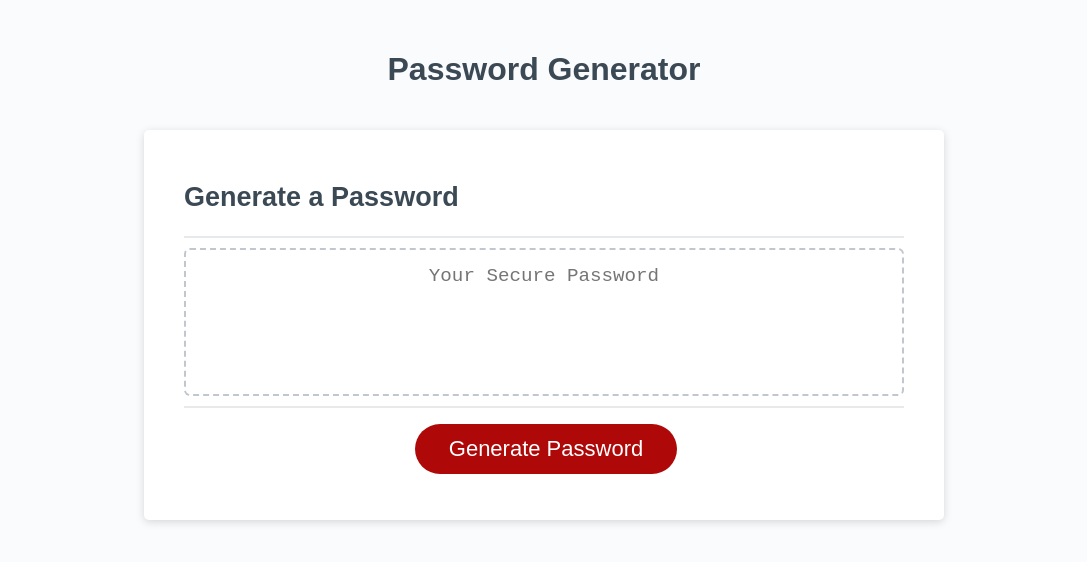
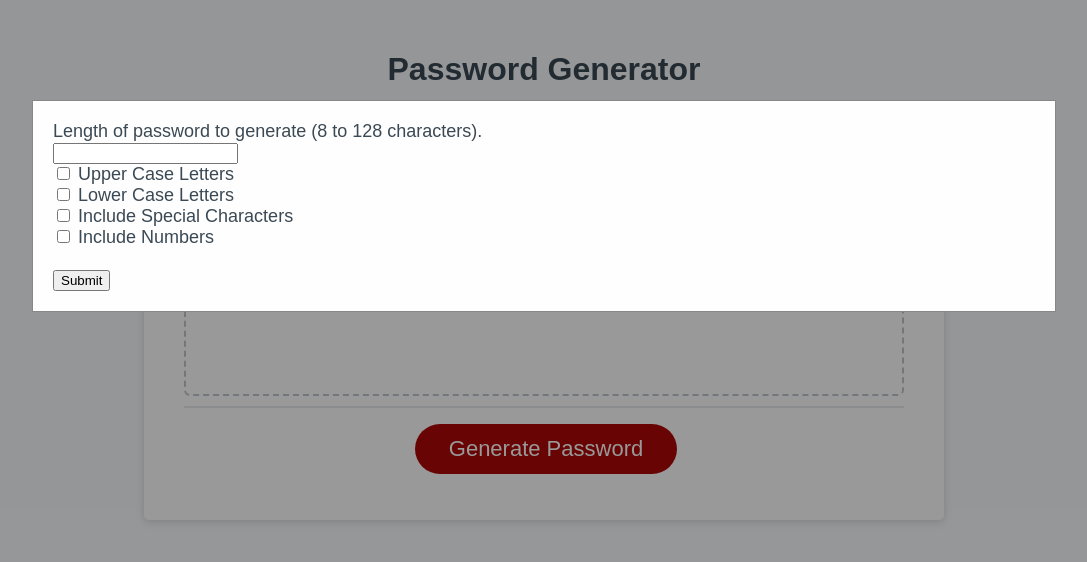
Before and after one commit to lholgate/password-generator, a plain HTML site: page index.html in a window 1280 px wide. Both pictures are taken after a click on the button "Generate Password". Shown: the whole page, without its empty margins (96-1183 px from the left). Drawn offline with Linux system fonts and the light colour scheme.

Commit message:
added Modal feature

```diff
--- a/assets/css/style.css
+++ b/assets/css/style.css
@@ -135,3 +135,34 @@ button[disabled] {
     font-size: 0.8rem;
   }
 }
+
+/* The Modal (background) */
+.modal {
+  display: none; /* Hidden by default */
+  position: fixed; /* Stay in place */
+  z-index: 1; /* Sit on top */
+  padding-top: 100px; /* Location of the box */
+  left: 0;
+  top: 0;
+  width: 100%; /* Full width */
+  height: 100%; /* Full height */
+  overflow: auto; /* Enable scroll if needed */
+  background-color: rgb(0,0,0); /* Fallback color */
+  background-color: rgba(0,0,0,0.4); /* Black w/ opacity */
+}
+
+/* Modal Content */
+.modal-content {
+  background-color: #fefefe;
+  margin: auto;
+  padding: 20px;
+  border: 1px solid #888;
+  width: 80%;
+}
+
+.submit:hover,
+.submit:focus {
+  color: #000;
+  text-decoration: none;
+  cursor: pointer;
+}
--- a/assets/js/script.js
+++ b/assets/js/script.js
@@ -3,7 +3,8 @@ var generateBtn = document.querySelector("#generate");
 
 // Write password to the #password input
 function writePassword() {
-  var password = generatePassword();
+  // var password = generatePassword();
+  var password = "This is a Test!";
   var passwordText = document.querySelector("#password");
 
   passwordText.value = password;
@@ -11,4 +12,32 @@ function writePassword() {
 }
 
 // Add event listener to generate button
-generateBtn.addEventListener("click", writePassword);
+// generateBtn.addEventListener("click", writePassword);
+
+
+// Get the modal
+var modal = document.getElementById("myModal");
+
+// Get the button that opens the modal
+var btn = document.getElementById("generate");
+
+// Get the <span> element that closes the modal
+var sbmt = document.getElementsByClassName("submit")[0];
+
+// When the user clicks the button, open the modal
+btn.onclick = function() {
+  modal.style.display = "block";
+}
+
+// When the user clicks on <span> (x), close the modal
+sbmt.onclick = function() {
+  modal.style.display = "none";
+  writePassword();
+}
+
+// When the user clicks anywhere outside of the modal, close it
+window.onclick = function(event) {
+  if (event.target == modal) {
+    modal.style.display = "none";
+  }
+}
--- a/index.html
+++ b/index.html
@@ -26,9 +26,30 @@
         </div>
         <div class="card-footer">
           <button id="generate" class="btn">Generate Password</button>
+
+        </div>
+        <!-- Modal Box -->
+        <div id="myModal" class="modal">
+          <!-- Modal Contet -->
+          <div class="modal-content">
+            <!-- <span class="close">&times;</span> -->
+            <label for="pwd_len">Length of password to generate (8 to 128 characters).</label><br>
+            <input type="text" id="pwdlen" name="pwd_len"><br>
+            <input type="checkbox" id="upper" name="upper" value="TRUE">
+            <label for="upper"> Upper Case Letters</label><br>
+            <input type="checkbox" id="lower" name="lower" value="TRUE">
+            <label for="Lower"> Lower Case Letters</label><br>
+            <input type="checkbox" id="special" name="special" value="TRUE">
+            <label for="Lower"> Include Special Characters</label><br>
+            <input type="checkbox" id="numers" name="numbers" value="TRUE">
+            <label for="numbers"> Include Numbers</label><br><br>
+
+            <input type="submit" class="submit" value="Submit">
+          </div>
         </div>
       </div>
     </div>
+
     <script src="./assets/js/script.js"></script>
   </body>
 </html>
```
Also changed, not shown: 1 other file.
